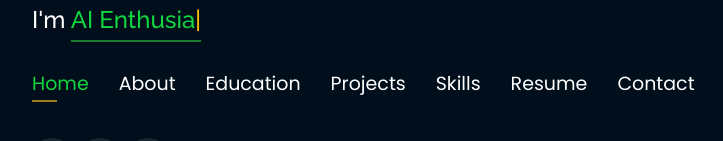
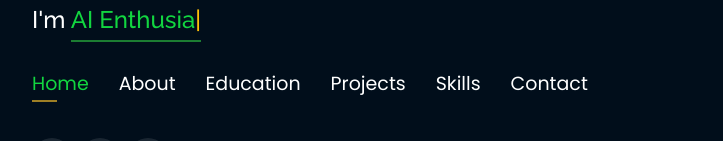
Before and after one commit to amitextinct/amitextinct.github.io, a plain HTML site: page index.html in a window 1280 px wide. Shown: the part 342-483 px from the top of the page, without its empty margins (53-776 px from the left). Drawn offline with nearby package versions, Linux system fonts and the light colour scheme.

Commit message:
Update index.html

```diff
--- a/index.html
+++ b/index.html
@@ -42,7 +42,7 @@
 <!--          <li><a href="#projects"> <span>Projects</span></a></li>-->
           <li><a href="#portfolio"> <span>Projects</span></a></li>
           <li><a href="#skills"> <span>Skills</span></a></li>
-          <li><a href="" target="_blank"> <span>Resume</span></a></li>
+          <!-- <li><a href="" target="_blank"> <span>Resume</span></a></li> -->
           <!-- <li><a href="#links"> <span>Resume & Links</span></a></li> -->
           <li><a href="#contacts"> <span>Contact</span></a></li>
 
```
